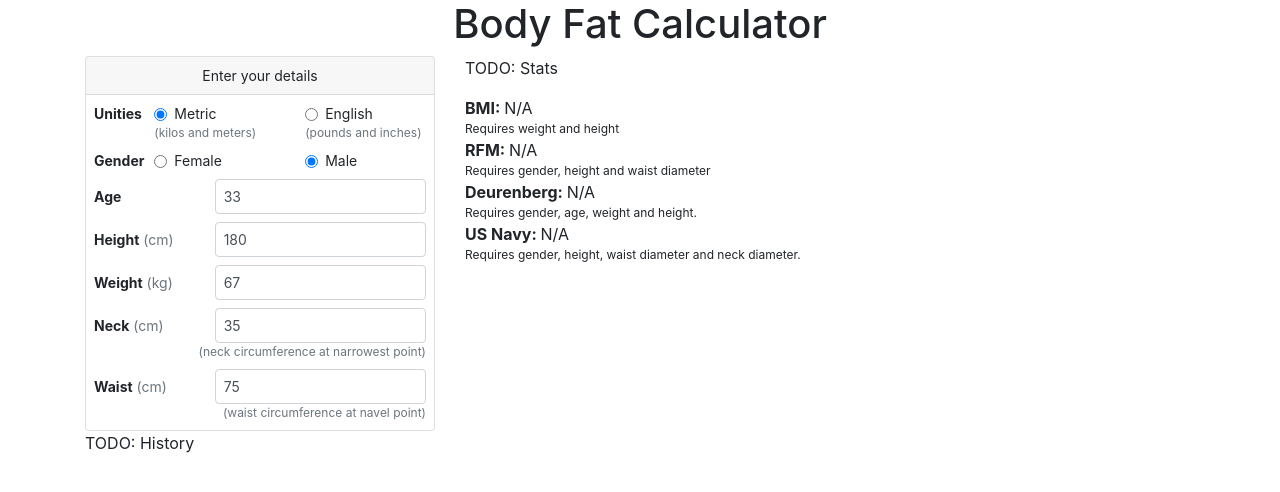
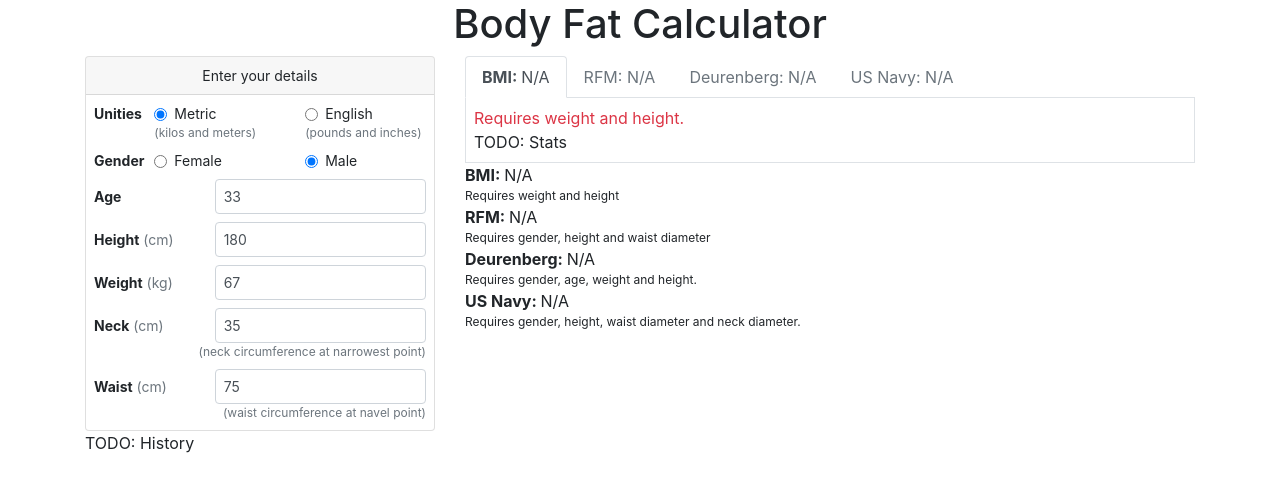
Before and after one commit to jfmdev/body-fat-calc, a Vue app: page / in a window 1280 px wide. Shown: the top 492 px of the page. Built offline with nearby package versions, Linux system fonts and the light colour scheme; what vue-localstorage would draw is missing.

Commit message:
Use tabs for display results of each method

```diff
--- a/src/App.vue
+++ b/src/App.vue
@@ -1,6 +1,6 @@
 <template>
   <div id="app" class="container">
-    <h1 class="text-center">Body Fat Calculator</h1>
+    <h1 class="text-center mb-2">Body Fat Calculator</h1>
 
     <div class="row">
       <div class="col-md-4">
--- a/src/components/Stats.vue
+++ b/src/components/Stats.vue
@@ -1,6 +1,36 @@
 <template>
   <div>
-    <p>TODO: Stats</p>
+    <ul class="nav nav-tabs">
+      <li class="nav-item" v-for="tab in TABS" :key="tab.index">
+        <a
+          class="nav-link"
+          href
+          @click.prevent="tabIndex = tab.index"
+          :class="{
+            active: tabIndex === tab.index,
+            'text-muted': tabIndex !== tab.index
+          }"
+        >
+          <span :class="{ 'font-weight-bold': tabIndex === tab.index }"
+            >{{ tab.label }}:
+          </span>
+          {{ formatNumber(values[tab.field], tab.decimals, tab.unity) }}
+        </a>
+      </li>
+    </ul>
+
+    <div class="border border-top-0 p-2">
+      <!-- Show error messages for missing fields -->
+      <transition name="shrink-font">
+        <div v-if="!values[selectedTab.field]" class="text-danger">
+          {{ selectedTab.requiredMsg }}
+        </div>
+      </transition>
+
+      TODO: Stats
+    </div>
+
+    <!-- TODO: Remove (start) -->
     <div>
       <strong>BMI: </strong>
       {{ formatNumber(values.bmi, 1) }}
@@ -43,6 +73,7 @@
         </div>
       </transition>
     </div>
+    <!-- TODO: Remove (end) -->
   </div>
 </template>
 
@@ -65,6 +96,58 @@ export default {
     }
   },
 
+  data: function() {
+    return {
+      tabIndex: 0
+    };
+  },
+
+  computed: {
+    selectedTab: function() {
+      return _.find(this.TABS, tab => tab.index === this.tabIndex);
+    },
+
+    TABS: function() {
+      return [
+        {
+          index: 0,
+          label: "BMI",
+          field: "bmi",
+          decimals: 1,
+          unity: null,
+          requiredMsg: "Requires weight and height."
+        },
+        {
+          index: 1,
+          label: "RFM",
+          field: "rfm",
+          decimals: 2,
+          unity: "%",
+          requiredMsg: "Requires gender, height and waist diameter."
+        },
+        {
+          index: 2,
+          label: "Deurenberg",
+          field: "deurenberg",
+          decimals: 2,
+          unity: "%",
+          requiredMsg: "Requires gender, age, weight and height."
+        },
+        {
+          index: 3,
+          label: "US Navy",
+          field: "usNavy",
+          decimals: 2,
+          unity: "%",
+          requiredMsg:
+            "Requires gender, height, waist diameter" +
+            (this.isFemale ? ", hip diameter" : "") +
+            " and neck diameter."
+        }
+      ];
+    }
+  },
+
   methods: {
     formatNumber: function(number, decimals, unity) {
       if (!_.isNumber(number)) {
```
